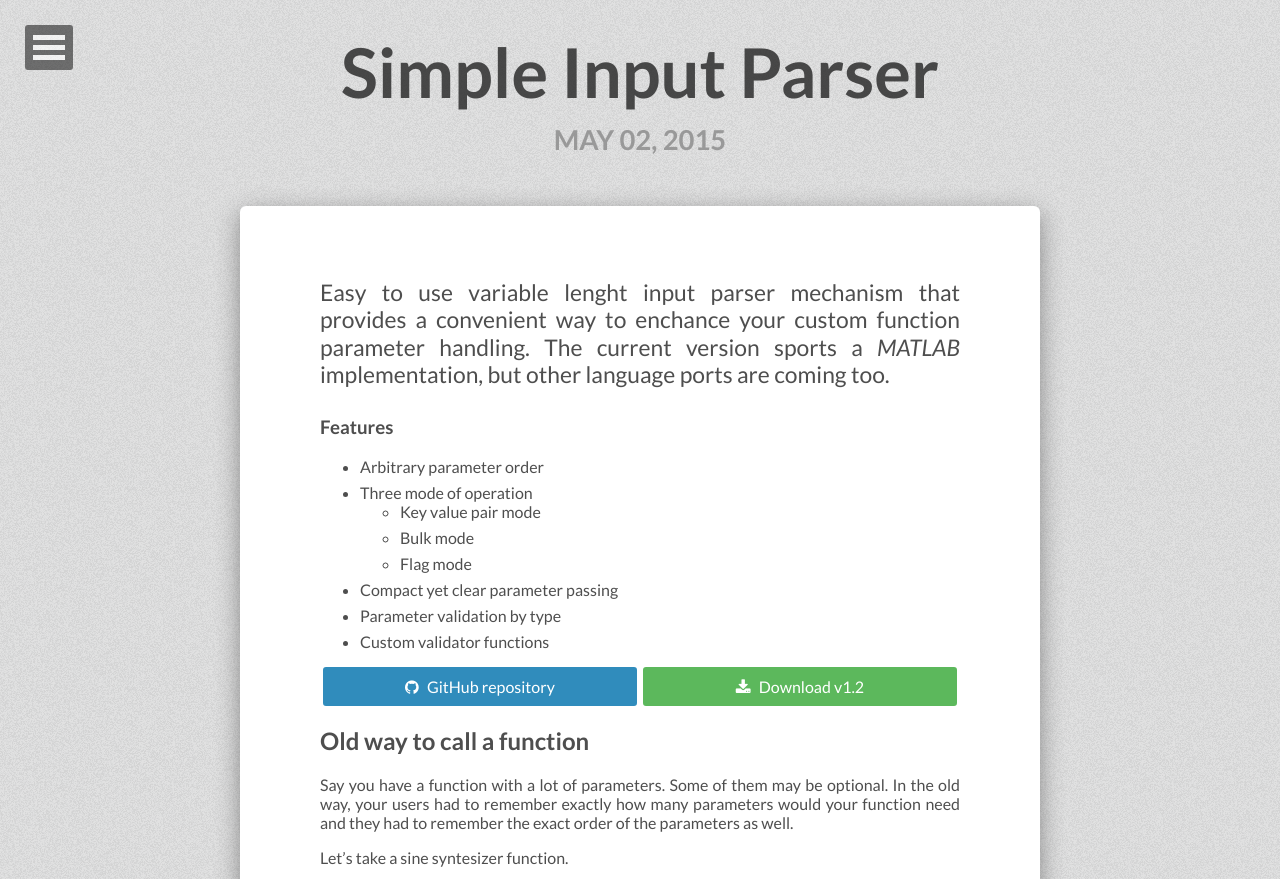
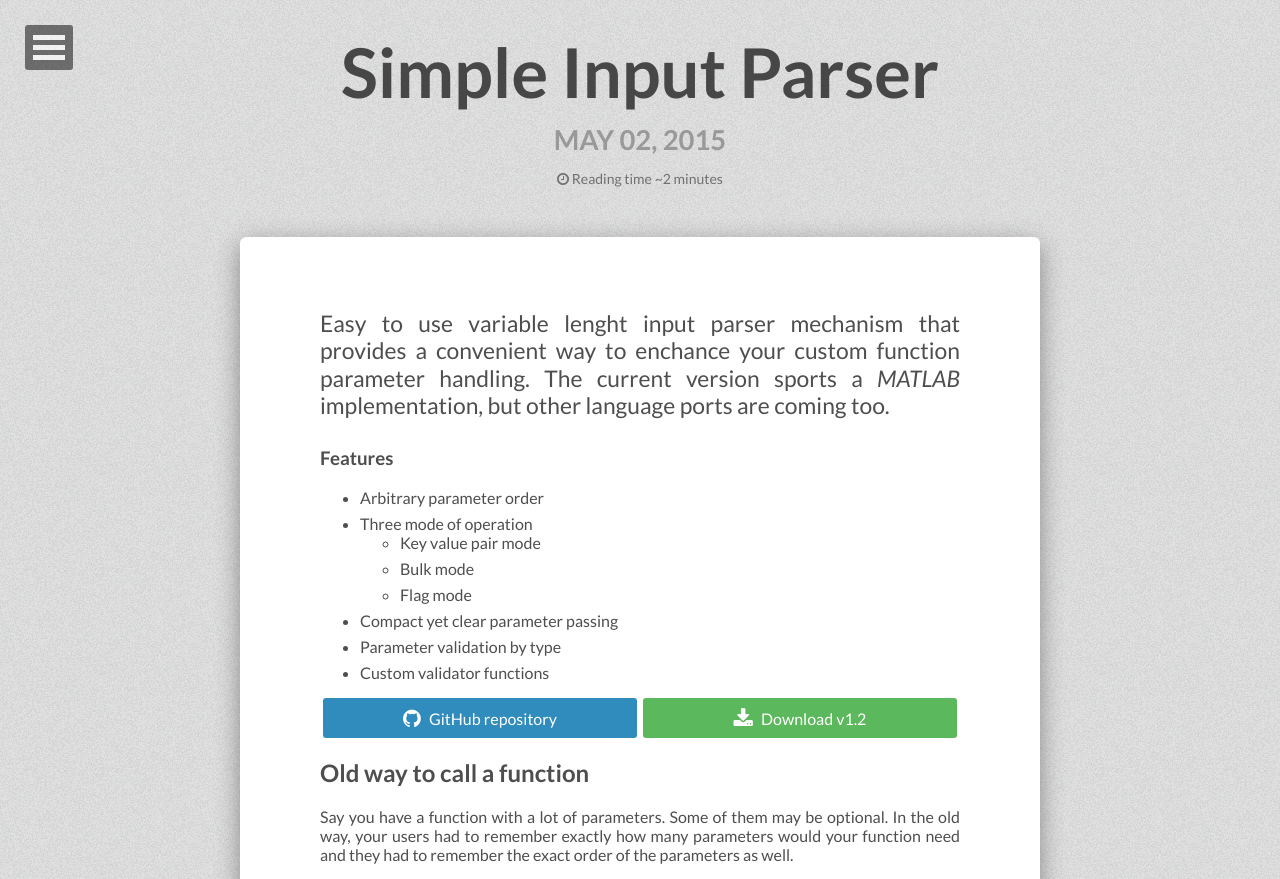
Before and after one commit to tiborsimon/tiborsimon.github.io, a Jekyll site: the page built from _posts/2015-05-02-simple-input-parser.md, in a window 1280 px wide, cut to the strip 0-879 px from the top of the page. Built offline with Jekyll 4.4.1, drawn with Linux system fonts in a browser that asks for light colours; nearby versions of some CDN libraries; comment, search, counter and statistics services are not loaded.

Commit message:
cd C:\Users\Tibor\Dropbox\_SITE\tiborsimon.github.io

```diff
--- a/_config.yml
+++ b/_config.yml
@@ -1,7 +1,7 @@
 title:            Tibor Simon
 description:      Engineering with passion
 disqus_shortname: tiborsimon
-reading_time:     false
+reading_time:     true
 words_per_minute: 200
 # Your site's domain goes here (eg: //mmistakes.github.io, http://mademistakes.com, etc)
 # When testing locally leave blank or use http://localhost:4000
--- a/_sass/_elements.scss
+++ b/_sass/_elements.scss
@@ -151,6 +151,9 @@ svg:not(:root) {
   margin-bottom: 20px;
   .fa {
     padding-right: 5px;
+    font-size: 130%;
+    position: relative;
+    top: 1px;
   }
 }
 
```
